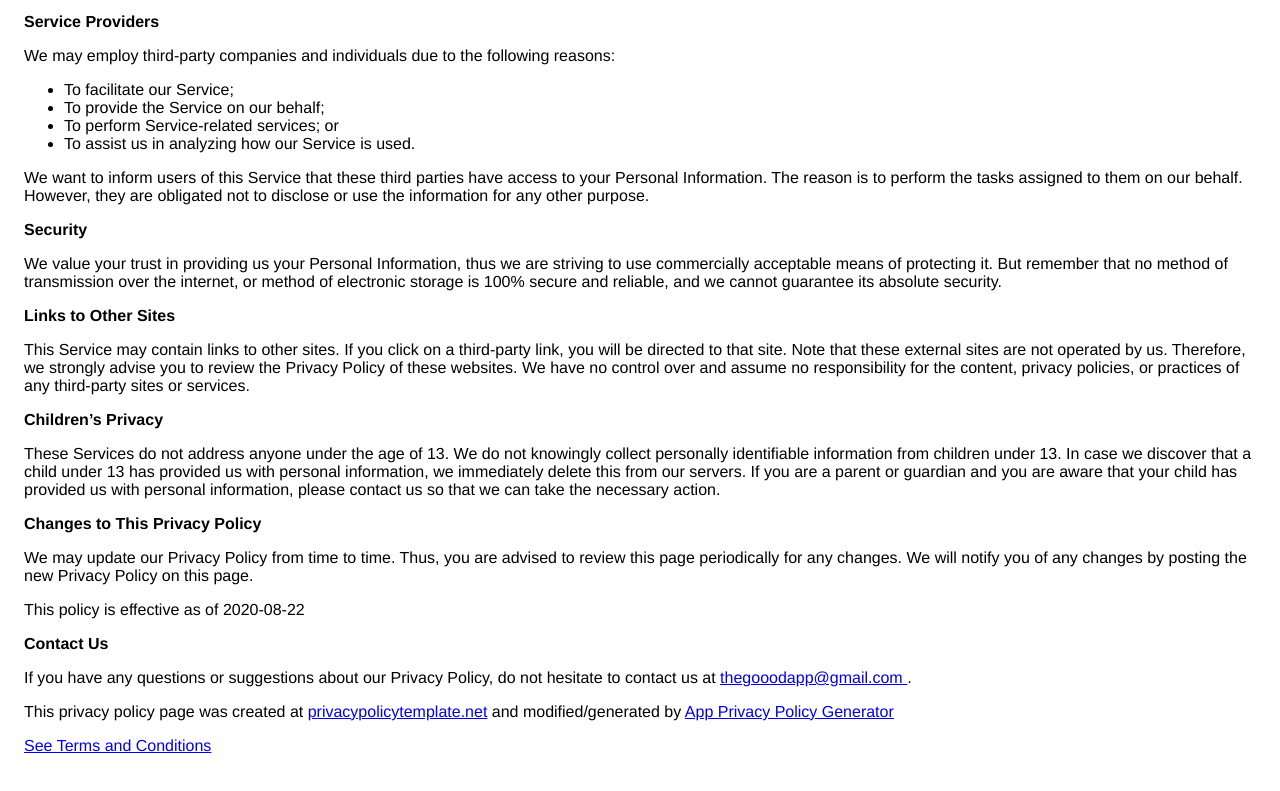
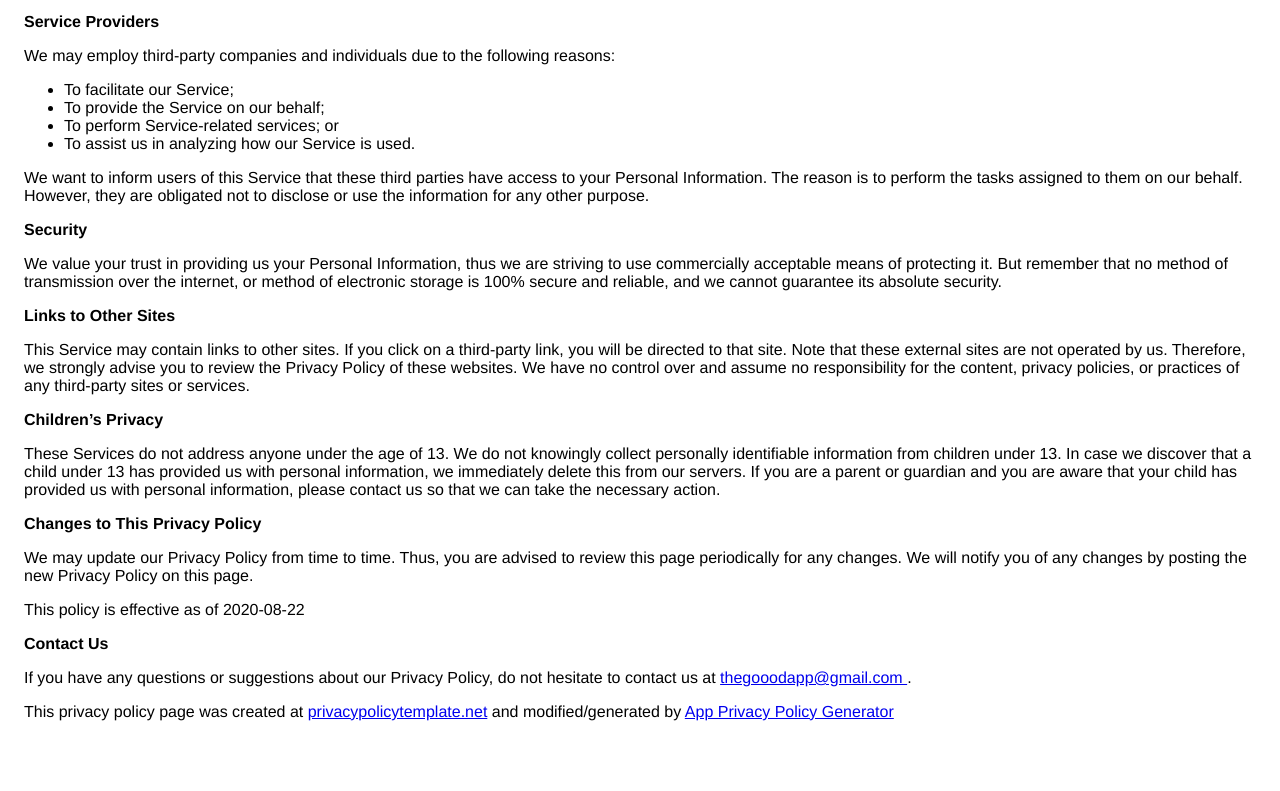
Before and after one commit to TheGooodApp/Privacy-Policy, a plain HTML site: page index.html in a window 1280 px wide. Shown: the part 563-1354 px from the top of the page. After the commit the page ends 1324 px from the top, so only its background shows below. Drawn offline with Linux system fonts and the light colour scheme.

Commit message:
privacy policy update

```diff
--- a/index.html
+++ b/index.html
@@ -96,6 +96,5 @@
                   <a href="https://privacypolicytemplate.net" target="_blank" rel="noopener noreferrer">privacypolicytemplate.net</a>
                   and modified/generated by
                   <a href="https://app-privacy-policy-generator.firebaseapp.com/" target="_blank" rel="noopener noreferrer">App Privacy Policy Generator</a></p>
-		<p><a href="https://github.com/TheGooodApp/thegooodapp.termsandconditions.github.io" target="_blank" rel="noopener noreferrer">See Terms and Conditions</a></p>
     </body>
     </html>
```
